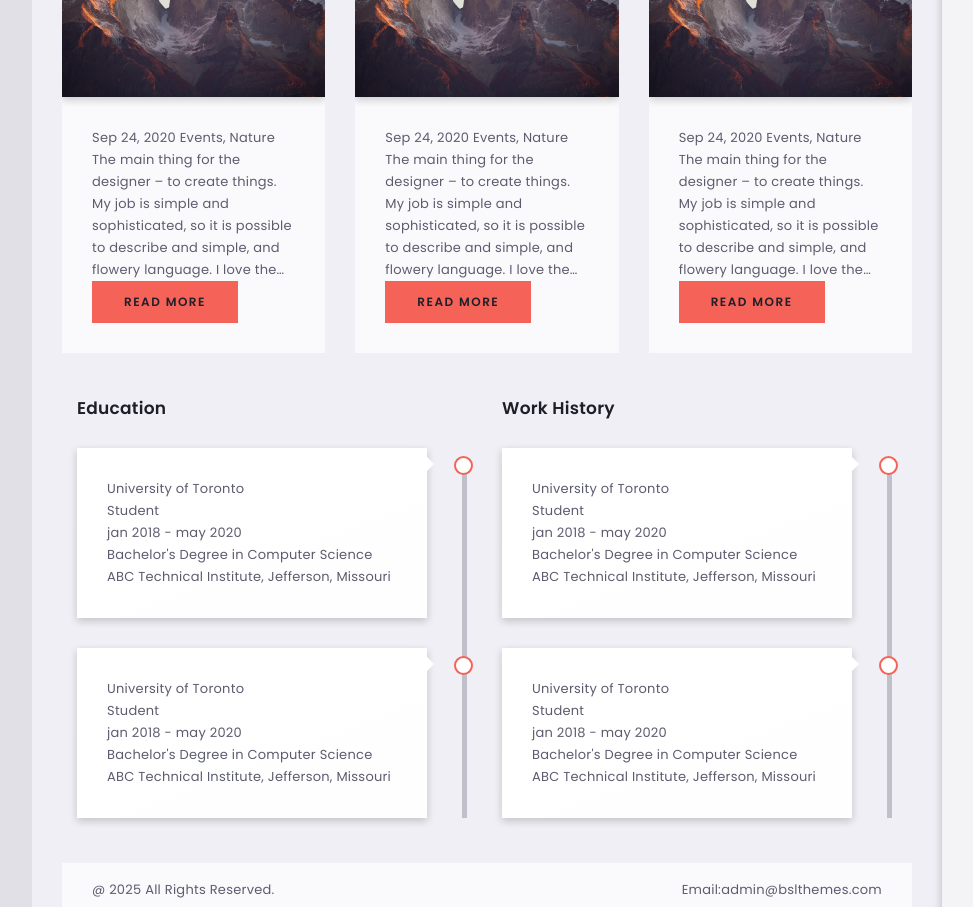
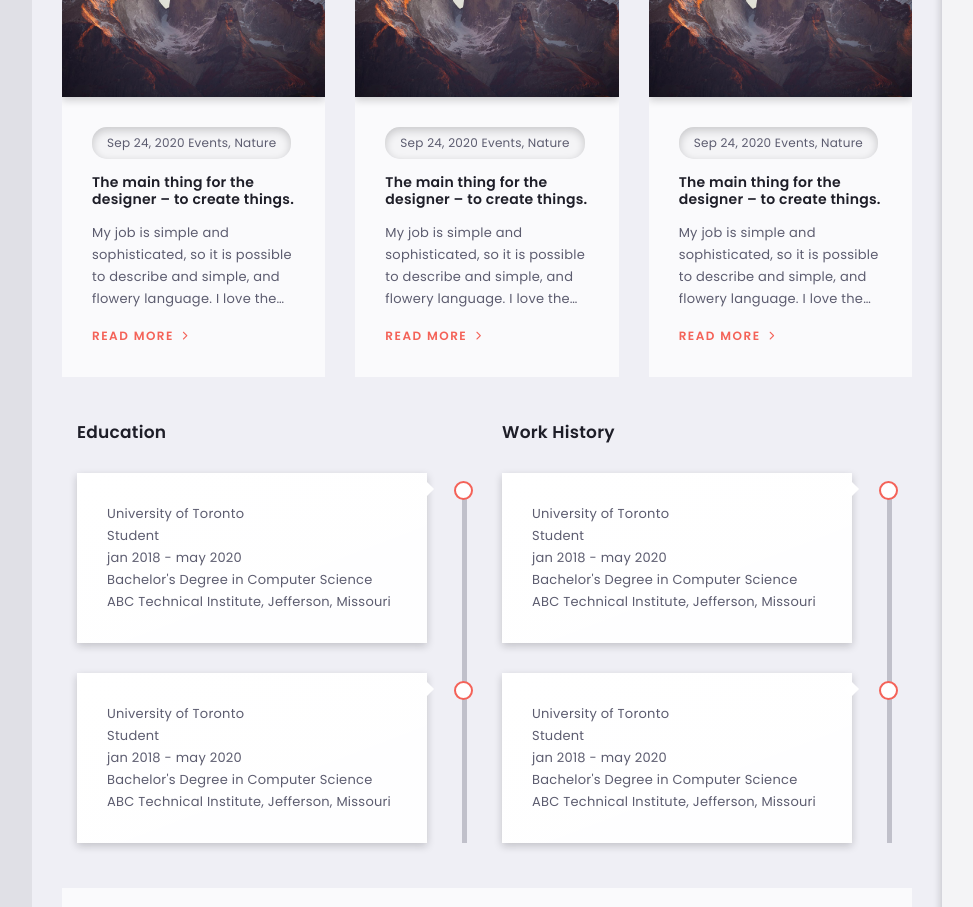
Before and after one commit to muneppakarthik/portfolio, a Next.js app: page / in a window 1280 px wide. Shown: the part 2140-3047 px from the top of the page, without its empty margins (258-1231 px from the left). Built offline with nearby package versions, Linux system fonts and the light colour scheme.

Commit message:
design update

```diff
--- a/src/app/globals.scss
+++ b/src/app/globals.scss
@@ -8,6 +8,7 @@
   --light-grap-bg: #f4f4f6;
   --light-gray-bg-1: #c0c0ca;
   --light-gray-bg-2: #efeff5;
+  --light-gray-bg-3: #f4f4f6;
   --orange: #f46258;
   --black-1: #20202a;
   --black-2: #1717173b;
--- a/src/components/NewsLetter/NewsLetter.scss
+++ b/src/components/NewsLetter/NewsLetter.scss
@@ -23,10 +23,23 @@
       height: 190px;
     }
     &__date {
+      font-size: 12px;
+      background-color: var(--light-gray-bg-3);
+      box-shadow: inset 0 3px 8px 0 rgba(15, 15, 20, 0.2);
+      border-radius: 15px;
+      padding: 5px 15px;
+      width: fit-content;
+      margin-bottom: 15px;
     }
     &__title {
+      margin-bottom: 15px;
+      font-size: 14px;
+      font-weight: 600;
+      color: var(--secondary);
+      line-height: 1.2;
     }
     &__description {
+      margin-bottom: 15px;
     }
   }
 }
--- a/src/components/NewsLetter/NewsLetterCard.tsx
+++ b/src/components/NewsLetter/NewsLetterCard.tsx
@@ -29,7 +29,7 @@ const NewsLetterCard = ({
         <p className="newsletter-container__card-item__description">
           {description}
         </p>
-        <Button label={buttonLabel} />
+        <Button label={buttonLabel} variant="outline" />
       </div>
     </div>
   );
```
